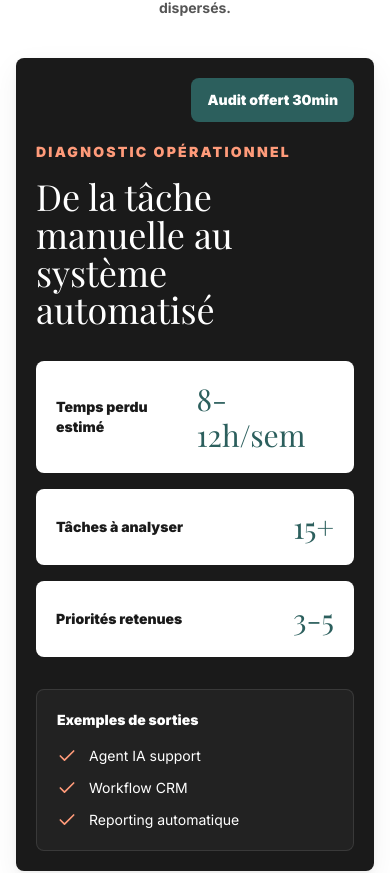
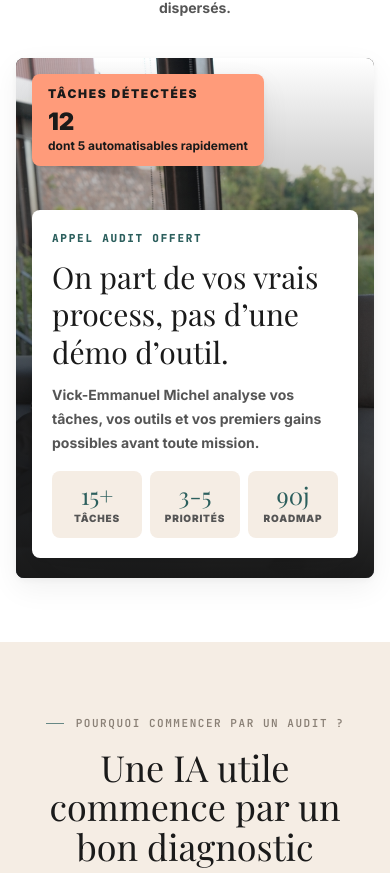
Before and after one commit to vickmichel1999-sudo/vickooze-co, a Next.js app: page /audit in a window 390 px wide. Shown: the part 999-1872 px from the top of the page. Built offline with nearby package versions, Linux system fonts and the light colour scheme; a web font is replaced by a local one.

Commit message:
Make audit CTA more human

```diff
--- a/app/audit/page.tsx
+++ b/app/audit/page.tsx
@@ -277,41 +277,64 @@ export default function AuditPage() {
           </Reveal>
 
           <Reveal delay={0.12} className="mx-auto w-full max-w-[560px] lg:max-w-none">
-            <div className="relative min-h-[420px] rounded-lg bg-charcoal p-5 text-left text-white shadow-soft sm:p-6 md:min-h-[500px]">
-              <div className="absolute right-5 top-5 rounded-lg bg-pine px-4 py-3 text-sm font-black sm:right-6 sm:top-6">
-                Audit offert 30min
+            <div className="relative min-h-[520px] overflow-hidden rounded-lg bg-charcoal text-left text-white shadow-soft">
+              <Image
+                src={PLACEHOLDER_IMAGES.founder}
+                alt={`${FOUNDER_NAME} pendant un échange de diagnostic IA`}
+                fill
+                priority
+                sizes="(max-width: 1024px) 92vw, 560px"
+                className="object-cover object-[48%_42%] grayscale-[10%]"
+              />
+              <div className="absolute inset-0 bg-gradient-to-t from-charcoal via-charcoal/42 to-charcoal/8" />
+
+              <div className="absolute left-4 top-4 rounded-lg bg-peach px-4 py-3 text-charcoal shadow-soft sm:left-6 sm:top-6">
+                <p className="text-xs font-black uppercase tracking-[0.14em]">Tâches détectées</p>
+                <p className="mt-1 text-2xl font-black">12</p>
+                <p className="text-xs font-bold text-charcoal/72">dont 5 automatisables rapidement</p>
               </div>
-              <div className="pt-16">
-                <p className="text-sm font-black uppercase tracking-[0.16em] text-peach">
-                  Diagnostic opérationnel
+
+              <div className="absolute right-4 top-[180px] w-[156px] rounded-lg bg-charcoal/88 p-4 shadow-lift backdrop-blur sm:right-6">
+                <p className="text-xs font-black text-white">Avant / après IA</p>
+                <div className="mt-4 flex h-16 items-end gap-2">
+                  {[34, 52, 44, 68, 74].map((height, index) => (
+                    <span
+                      key={height}
+                      className={index > 2 ? "w-6 rounded-sm bg-pine" : "w-6 rounded-sm bg-white/28"}
+                      style={{ height }}
+                    />
+                  ))}
+                </div>
+                <div className="mt-3 flex justify-between text-[10px] font-bold text-white/56">
+                  <span>Temps</span>
+                  <span>Coût</span>
+                  <span>Qualité</span>
+                </div>
+              </div>
+
+              <div className="absolute bottom-5 left-4 right-4 rounded-lg bg-white p-5 text-charcoal shadow-lift sm:bottom-6 sm:left-6 sm:right-auto sm:max-w-[360px]">
+                <p className="font-mono text-[11px] font-black uppercase tracking-[0.16em] text-pine">
+                  Appel audit offert
                 </p>
-                <h2 className="mt-4 font-serif text-4xl leading-[1.05] text-white">
-                  De la tâche manuelle au système automatisé
+                <h2 className="mt-3 font-serif text-3xl leading-tight text-charcoal sm:text-4xl">
+                  On part de vos vrais process, pas d’une démo d’outil.
                 </h2>
-
-                <div className="mt-8 grid gap-4">
+                <p className="mt-3 text-sm font-bold leading-6 text-muted">
+                  {FOUNDER_NAME} analyse vos tâches, vos outils et vos premiers gains possibles avant toute mission.
+                </p>
+                <div className="mt-4 grid grid-cols-3 gap-2 text-center">
                   {[
-                    { label: "Temps perdu estimé", value: "8-12h/sem" },
-                    { label: "Tâches à analyser", value: "15+" },
-                    { label: "Priorités retenues", value: "3-5" }
-                  ].map((item) => (
-                    <div key={item.label} className="flex items-center justify-between rounded-lg bg-white p-5 text-charcoal">
-                      <span className="text-sm font-black">{item.label}</span>
-                      <span className="font-serif text-3xl text-pine">{item.value}</span>
+                    ["15+", "tâches"],
+                    ["3-5", "priorités"],
+                    ["90j", "roadmap"]
+                  ].map(([value, label]) => (
+                    <div key={label} className="rounded-md bg-cream px-2 py-3">
+                      <p className="font-serif text-2xl leading-none text-pine">{value}</p>
+                      <p className="mt-1 text-[10px] font-black uppercase tracking-[0.08em] text-muted">
+                        {label}
+                      </p>
                     </div>
                   ))}
-                </div>
-
-                <div className="mt-8 rounded-lg border border-white/10 bg-white/[0.04] p-5">
-                  <p className="text-sm font-black text-white">Exemples de sorties</p>
-                  <div className="mt-4 grid gap-3">
-                    {["Agent IA support", "Workflow CRM", "Reporting automatique"].map((item) => (
-                      <div key={item} className="flex items-center gap-3 text-sm text-white/74">
-                        <Check className="h-5 w-5 shrink-0 text-peach" />
-                        {item}
-                      </div>
-                    ))}
-                  </div>
                 </div>
               </div>
             </div>
--- a/components/FinalCTA.tsx
+++ b/components/FinalCTA.tsx
@@ -1,8 +1,9 @@
+import Image from "next/image";
 import { ArrowRight, Check } from "lucide-react";
 
 import { Reveal } from "@/components/Reveal";
 import { Button } from "@/components/ui/button";
-import { CALENDLY_URL } from "@/lib/constants";
+import { CALENDLY_URL, FOUNDER_NAME, PLACEHOLDER_IMAGES } from "@/lib/constants";
 
 const reassurance = [
   "Sans engagement",
@@ -14,18 +15,38 @@ export function FinalCTA() {
   return (
     <section className="bg-white py-16 md:py-24">
       <div className="section-shell">
-        <Reveal className="overflow-hidden rounded-lg bg-cta-gradient px-6 py-14 text-center text-white shadow-lift md:px-12 md:py-20">
+        <Reveal className="overflow-hidden rounded-lg bg-cta-gradient p-6 text-center text-white shadow-lift md:p-10 lg:p-12 lg:text-left">
+          <div className="grid gap-8 lg:grid-cols-[0.82fr_1.18fr] lg:items-center">
+            <div className="relative mx-auto aspect-[4/5] w-full max-w-[320px] overflow-hidden rounded-lg bg-charcoal shadow-lift lg:mx-0">
+              <Image
+                src={PLACEHOLDER_IMAGES.founder}
+                alt={`Portrait de ${FOUNDER_NAME}`}
+                fill
+                sizes="(max-width: 1024px) 320px, 360px"
+                className="object-cover object-[48%_42%] grayscale-[12%]"
+              />
+              <div className="absolute inset-0 bg-gradient-to-t from-charcoal/82 via-charcoal/12 to-transparent" />
+              <div className="absolute bottom-4 left-4 right-4 rounded-lg bg-white/14 p-4 backdrop-blur">
+                <p className="font-serif text-2xl leading-tight">{FOUNDER_NAME}</p>
+                <p className="mt-1 text-xs font-black uppercase tracking-[0.14em] text-white/72">
+                  Fondateur · VICKOOZE & Co
+                </p>
+              </div>
+            </div>
+
+            <div>
               <p className="text-sm font-bold uppercase tracking-[0.16em] text-white/80">
                 Votre audit IA offert · 30 minutes
               </p>
-          <h2 className="mx-auto mt-4 max-w-3xl font-serif text-4xl leading-[1.1] md:text-5xl">
+              <h2 className="mx-auto mt-4 max-w-3xl font-serif text-4xl leading-[1.1] md:text-5xl lg:mx-0">
                 Identifiez vos 3 automatisations prioritaires en 30 minutes
               </h2>
-          <p className="mx-auto mt-5 max-w-2xl text-base leading-7 text-white/86 md:text-lg">
-            Un échange concret avec un expert IA pour repartir avec une vision claire des gains rapides à activer dans votre PME.
+              <p className="mx-auto mt-5 max-w-2xl text-base leading-7 text-white/86 md:text-lg lg:mx-0">
+                Vous échangez directement avec moi pour repérer les gains rapides,
+                éviter les mauvais outils et repartir avec une prochaine étape claire.
               </p>
 
-          <ul className="mx-auto mt-8 flex max-w-2xl flex-wrap items-center justify-center gap-x-6 gap-y-3 text-sm font-bold text-white/92">
+              <ul className="mx-auto mt-8 flex max-w-2xl flex-wrap items-center justify-center gap-x-6 gap-y-3 text-sm font-bold text-white/92 lg:mx-0 lg:justify-start">
                 {reassurance.map((item) => (
                   <li key={item} className="flex items-center gap-2">
                     <Check className="h-4 w-4 rounded-full bg-white/20 p-0.5 text-white" />
@@ -43,6 +64,8 @@ export function FinalCTA() {
               <p className="mt-5 text-sm text-white/70">
                 Appel en visio · Disponible sous 48h · Aucune carte bancaire demandée
               </p>
+            </div>
+          </div>
         </Reveal>
       </div>
     </section>
```
Lines whose indentation alone changed are shown as unchanged.
